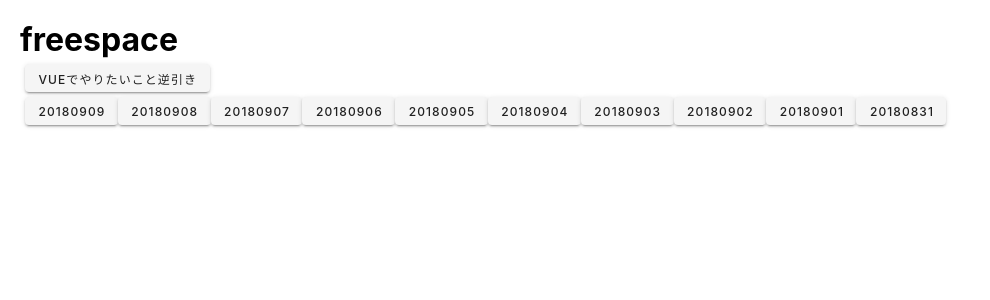
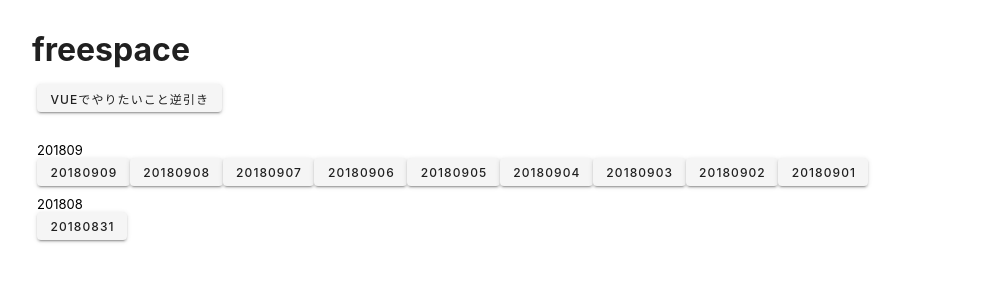
Before and after one commit to YukaKadokura/freespace, a Nuxt app: page / in a window 1280 px wide. Shown: the top 300 px of the page, without its empty margins (0-990 px from the left). Built offline with nearby package versions, Linux system fonts and the light colour scheme.

Commit message:
トップページのスタイルの修正。

```diff
--- a/pages/index.vue
+++ b/pages/index.vue
@@ -1,10 +1,12 @@
 <template>
-  <div class="MainContent">
-    <h1>freespace</h1>
-    <div class="Contents">
+  <div class="container">
+    <h1 class="title">freespace</h1>
+    <div class="content">
       <v-btn small nuxt-link to="/reverselookup">Vueでやりたいこと逆引き</v-btn>
     </div>
-    <div class="Contents">
+    <div class="content">
+      <div class="day">
+        <p>201809</p>
         <v-btn small nuxt-link to="/day/2018/09/09">20180909</v-btn>
         <v-btn small nuxt-link to="/day/2018/09/08">20180908</v-btn>
         <v-btn small nuxt-link to="/day/2018/09/07">20180907</v-btn>
@@ -14,16 +16,31 @@
         <v-btn small nuxt-link to="/day/2018/09/03">20180903</v-btn>
         <v-btn small nuxt-link to="/day/2018/09/02">20180902</v-btn>
         <v-btn small nuxt-link to="/day/2018/09/01">20180901</v-btn>
+      </div>
+      <div class="day">
+        <p>201808</p>
         <v-btn small nuxt-link to="/day/2018/08/31">20180831</v-btn>
+      </div>
     </div>
   </div>
 </template>
 
 <style scoped>
-.MainContent{
-  padding: 20px;
+.container{
+  margin:20px;
+  padding-top: 10px;
 }
-.Contents{
-  margin: 5px;
+.content{
+  margin-top: 10px;
+  padding:5px;
+}
+.title{
+  color:#202020;
+}
+.day{
+  margin-top:10px;
+}
+.day p{
+  font-size:13px;
 }
 </style>
```
Lines whose indentation alone changed are shown as unchanged.
